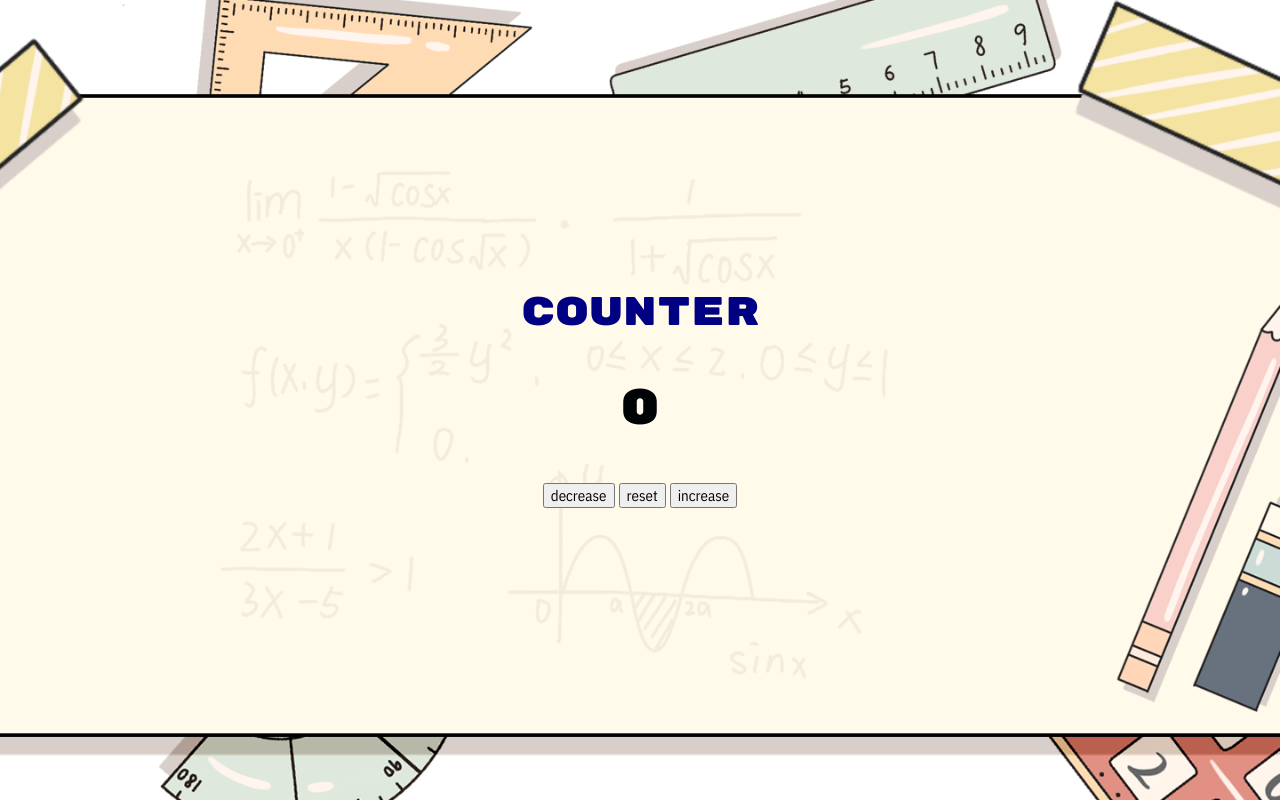
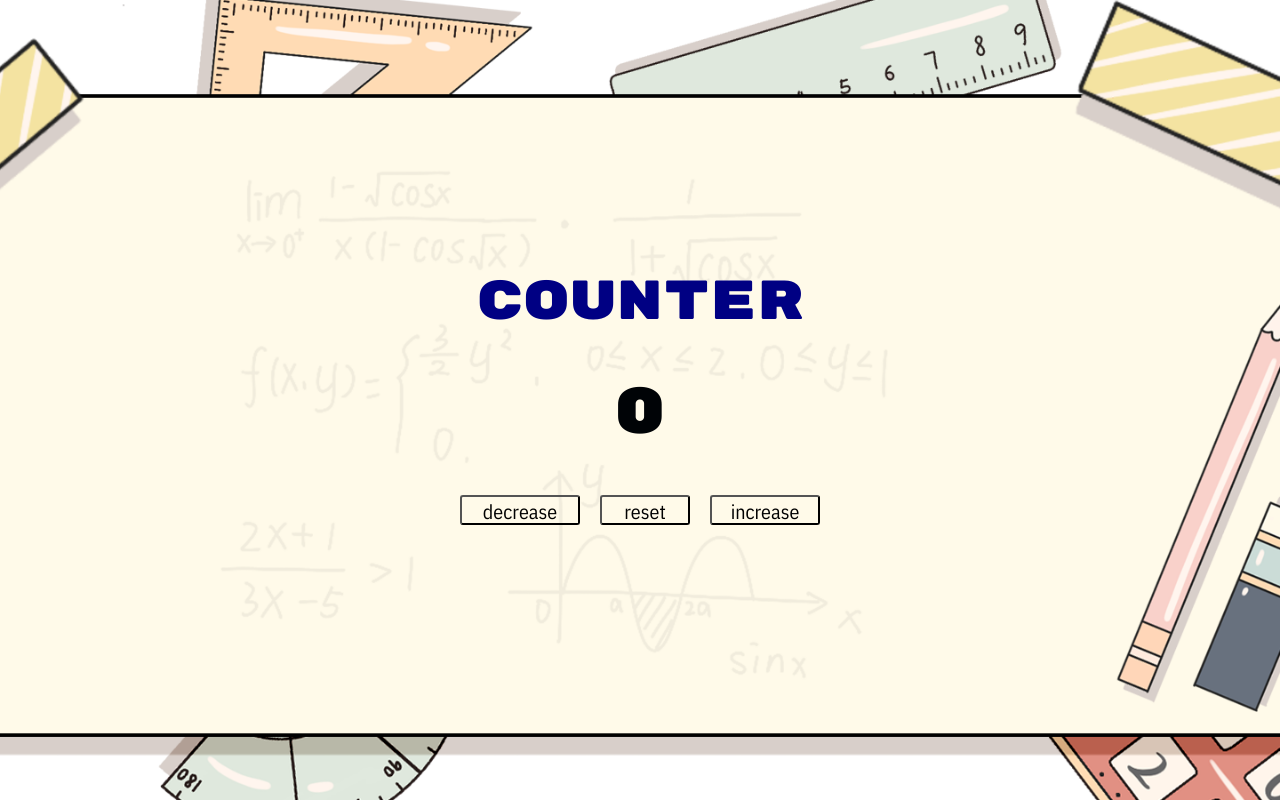
Before and after one commit to mamuka111/counter, a plain HTML site: page index.html in a window 1280 px wide. Drawn offline with nearby package versions, Linux system fonts and the light colour scheme.

Commit message:
finished version

```diff
--- a/style.css
+++ b/style.css
@@ -18,34 +18,120 @@ section{
 }
 .header{
     font-family: 'Rubik Mono One', sans-serif;
-font-size: 40px;
+font-size: 55px;
 color: rgb(0,0,131)
 }
 .decrease{
     font-family: 'IBM Plex Sans Condensed', sans-serif;
-    font-size: 15px;
-
-
+    font-size:20px;
+width: 120px;
+height: 30px;
+/* display: flex;
+    justify-content: center;
+    align-items: center; */
+    border-radius: 3px;
+    background-color:rgba(1,1,1,0);
 }
 .reset{
     font-family: 'IBM Plex Sans Condensed', sans-serif;
 font-size: 15px;
-
-
+font-size:20px;
+width: 90px;
+height: 30px;
+border-radius: 3px;
+background-color:rgba(1,1,1,0);
 }
 .increase{
 
     font-family: 'IBM Plex Sans Condensed', sans-serif;
     font-size: 15px;
+    font-size:20px;
+width: 110px;
+height: 30px;
+border-radius: 3px;
+background-color:rgba(1,1,1,0);
 
+}
+.increase:hover{
+    cursor: pointer;
+    background-color:rgba(1,1,1,1);
+    color: rgba(223,0,0,0);
 }
 .main{
     margin-top: 50px;
     color: rgb(0, 3, 6);
-    font-size: 50px;
+    font-size: 65px;
     font-family: 'Rubik Mono One', sans-serif;
 
 }
 .safe{
     margin-top: 50px;
+    gap: 20px;
+    display: flex;
 }
+.increase {
+    /* background-color: white; */
+    color: black;
+    transition: background-color 0.5s, color 0.5s;
+  }
+
+  .increase:hover {
+    background-color: black;
+    color: white;
+  }
+
+  .increase:hover span {
+    opacity: 0;
+    transition: opacity 0.5s;
+  }
+
+  .increase span {
+    background-color: white;
+    transition: opacity 0.5s;
+  }
+
+
+  .decrease {
+    /* background-color: white; */
+    color: black;
+    transition: background-color 0.5s, color 0.5s;
+  }
+
+  .decrease:hover {
+    cursor: pointer;
+    background-color: black;
+    color: white;
+  }
+
+  .decrease:hover span {
+    opacity: 0;
+    transition: opacity 0.5s;
+  }
+
+  .decrease span {
+    background-color: white;
+    transition: opacity 0.5s;
+  }
+
+
+  .reset {
+    /* background-color: white; */
+    color: black;
+    transition: background-color 0.5s, color 0.5s;
+  }
+
+  .reset:hover {
+    cursor: pointer;
+    background-color: black;
+    color: white;
+  }
+
+  .reset:hover span {
+    opacity: 0;
+    transition: opacity 0.5s;
+  }
+
+  .reset span {
+    background-color: white;
+    transition: opacity 0.5s;
+  }
```
